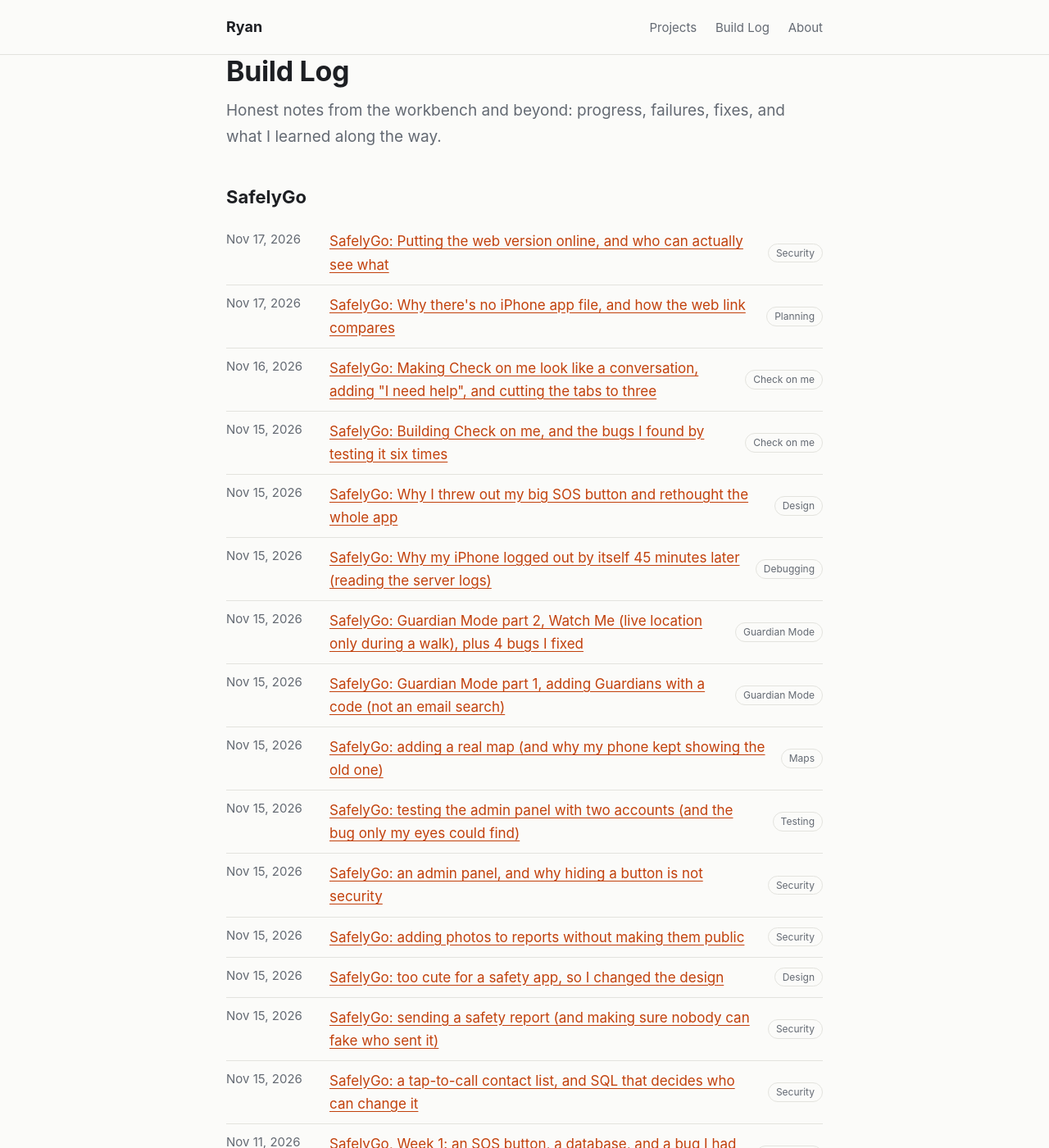
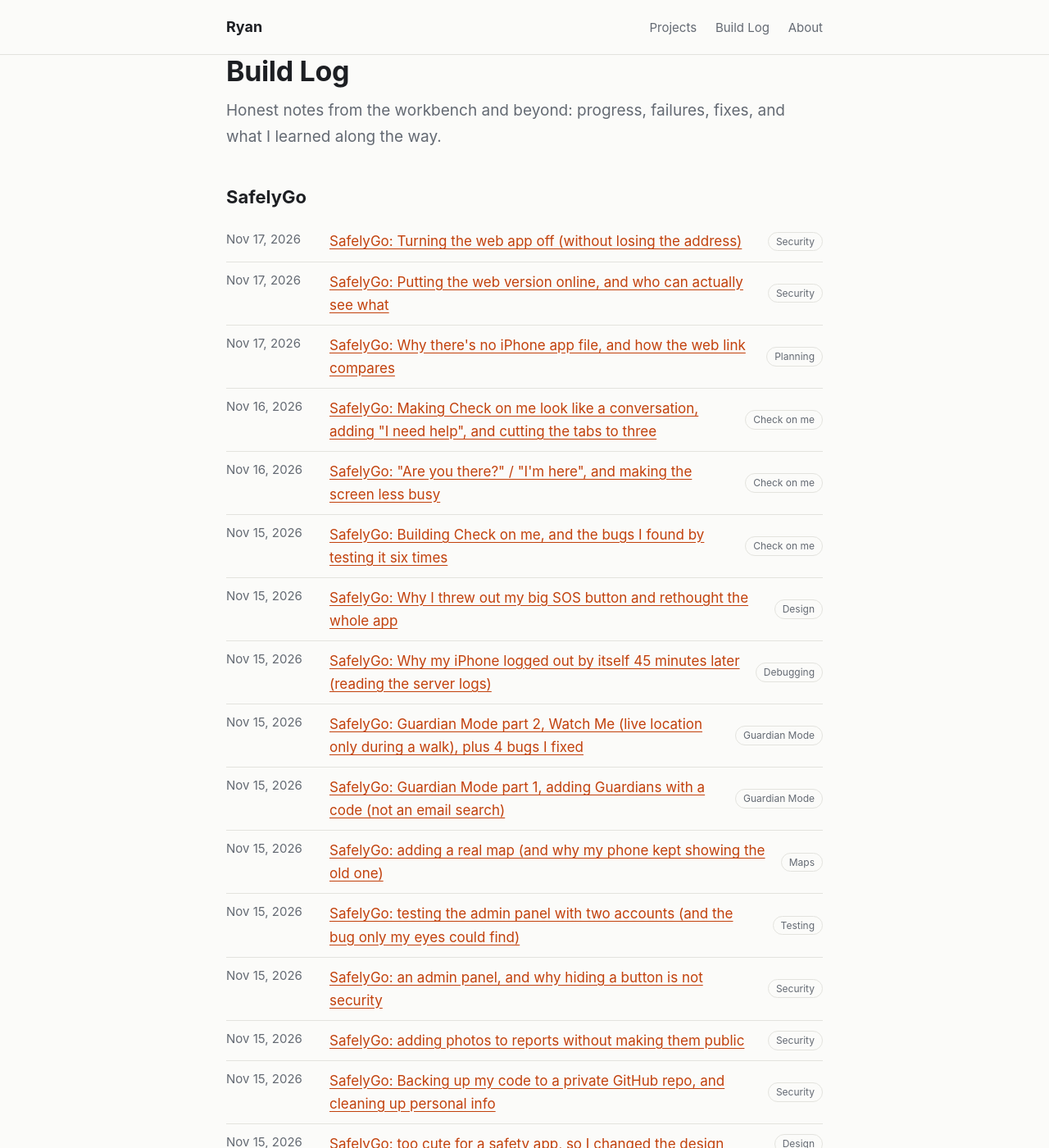
Before and after one commit to ryanyim777/ryanyim777.github.io, a Jekyll site: the page built from log.html, in a window 1280 px wide and 1400 px high. Shown: the whole window at 82% size. Built offline with Jekyll 4.4.1, drawn with Linux system fonts in a browser that asks for light colours; part of the change alters nothing that is shown.

Commit message:
Add SafelyGo posts: Check on me part 2, private GitHub backup, turning the web app off

```diff
--- /dev/null
+++ b/_posts/2026-11-15-safelygo-github-backup.md
@@ -0,0 +1,42 @@
+---
+title: "SafelyGo: Backing up my code to a private GitHub repo, and cleaning up personal info"
+date: 2026-11-15 18:30:00 -0600
+project: safelygo
+topic: Security
+---
+
+**Why I did this:**
+Until now, my app's code only lived on my computer. If the computer broke, I would lose everything.
+So I put the code in a **private GitHub repository**: a copy in the cloud that only I can see.
+
+**Two words I finally understood:**
+- **Commit** = a save point. Small and often, like saving a game before a hard level.
+- **Push** = sending those save points to GitHub, which is the cloud backup.
+
+Now I push right after every commit. If my computer stopped working tomorrow,
+I could download everything from GitHub and keep going.
+
+**Checking before uploading:**
+Before the first push, I checked **every commit**, not just the latest one, for things that must never go online:
+- the `.env` file (it holds my app's keys)
+- my `private/` folder (competition documents, personal information)
+- secret keys, and real locations
+
+None of them were in the history. The `.env` file and the `private/` folder are listed in `.gitignore`,
+which tells Git never to include them.
+
+**Cleaning up personal info on my blog:**
+While checking, I noticed my personal email address in a few places on this blog
+(the settings, the footer, and the About page). I removed it, and now people can reach me through my GitHub profile instead.
+I also turned on two GitHub settings:
+- **Keep my email addresses private**
+- **Block command line pushes that expose my email**
+
+**What I learned the hard way:**
+Fixing old commits ("rewriting history") changes the ID of *every* commit after it. My notes listed commit IDs,
+so I had to update them too. Before rewriting anything, I always made a full backup copy first, just in case.
+
+**What I learned:**
+- Commit small and often, and push right away. A backup you forget to make doesn't help.
+- Check the whole history, not just the latest version. Something deleted later can still be in an old commit.
+- Personal information can hide in unexpected places, like a website footer.
--- /dev/null
+++ b/_posts/2026-11-16-safelygo-check-on-me-part2.md
@@ -0,0 +1,73 @@
+---
+title: "SafelyGo: \"Are you there?\" / \"I'm here\", and making the screen less busy"
+date: 2026-11-16 01:00:00 -0600
+project: safelygo
+topic: Check on me
+---
+
+**The problem:**
+After [Check on me part 1](/log/2026/11/15/safelygo-check-on-me/), you could send a Check on me
+and your people could see where you are. But the sender had no idea if anyone actually *saw* it.
+When you're nervous, "Did anyone even see this?" is the scariest part.
+
+**What I first planned (and dropped):**
+My plan was a "silent chat" with ready-made buttons, like "Someone is following me" or "I'm lost".
+But there are endless situations, and a few buttons can't cover them. A long list is hard to use
+when you're scared. I also thought about a small text chat, but if people want to type,
+they'll use their Messages app. It's what they already use, and it notifies them even when the phone is locked.
+So I dropped both.
+
+**What I built instead (one button each side):**
+- **Seen:** when one of your people opens the live view, your screen shows "Seen". They don't have to do anything.
+- **Are you there?:** the sender can ask again at any time.
+- **I'm here:** the other person answers with one button.
+
+An answer only counts if it came **after the latest "Are you there?"**, so "Here" always means
+"still here *right now*", not "I was here 30 minutes ago."
+The database writes every time, not the phone, so nobody can fake it.
+
+**Changing the words:**
+My first version said "Are you with me?" and "I'm with you". When I tested it, "I'm with you" felt a little creepy,
+like someone is always watching you. "Are you there?" / "I'm here" is what people say on a phone call.
+It's shorter and sounds like "I can be reached," not "I'm watching you."
+
+**Making the screen less busy:**
+The first version worked, but it had too much text. The card had about ten lines: a title, a "since" time,
+each person's status, "You asked at…", "Keep SafelyGo open…", a green "Asked" box, and two buttons.
+
+<div class="shots">
+  <figure>
+    <img src="/assets/images/safelygo/part2-sender-before.webp" alt="Android, first version of the sender's card: Check on me is on, Since 12:26 AM, Administrator With you 12:27 AM, an Are you there? button, You asked at 12:27 AM, a sharing line, Keep SafelyGo open text, a green Asked box, I'm safe now, and Stop sharing.">
+    <figcaption>Before: about ten lines</figcaption>
+  </figure>
+  <figure>
+    <img src="/assets/images/safelygo/part2-sender-after.webp" alt="Android, cleaned-up sender's card: a green dot and Sharing with your people 11:05 PM, Administrator with a green Here 11:06 PM chip, Are you there?, I'm safe now, and Stop sharing.">
+    <figcaption>After: five things</figcaption>
+  </figure>
+</div>
+
+I used one rule: **one line = one piece of information.** I joined the title and the sharing line into one line
+with a pulsing green dot. Each person got a small chip (Sent → Seen → Here), and I removed every line
+that said the same thing twice.
+
+<img class="phone-shot" src="/assets/images/safelygo/part2-receiver-asked.webp" alt="iPhone, the receiver's screen: test asks: Are you there?, the map hidden for privacy, Updated 13 s ago, and one big I'm here button.">
+
+*The receiver's side: one status line, the map (hidden here because it shows a real location), and one button.*
+
+**How I tested it:**
+| What I did | Result |
+|---|---|
+| Sender: Check on me | "Administrator · Sent" ✅ |
+| Receiver: open it | Sender's chip changes to "Seen" by itself ✅ |
+| Receiver: I'm here | Sender: "✓ Here · 11:06 PM" ✅ |
+| Sender: Are you there? | Receiver's screen: "test asks: Are you there?" ✅ |
+| Receiver: I'm here again | Sender: "✓ Here · 11:09 PM" ✅ |
+
+**What I learned:**
+- The most useful feature was the simplest one: letting the sender know someone saw it.
+- Words matter. "I'm with you" and "I'm here" do the same thing, but they feel very different.
+- A screen people read in a tense moment should say each thing only once.
+
+**Next step:**
+Make the whole thing look like a conversation, so it's clear *who* you're talking with,
+and add an "I need help" button. That's my [next post](/log/2026/11/16/safelygo-thread-and-help/).
--- a/_posts/2026-11-16-safelygo-thread-and-help.md
+++ b/_posts/2026-11-16-safelygo-thread-and-help.md
@@ -6,7 +6,7 @@ topic: Check on me
 ---
 
 **Where I started today:**
-In my [last post](/log/2026/11/15/safelygo-check-on-me/), Check on me could share your location
+In my [last post](/log/2026/11/16/safelygo-check-on-me-part2/), Check on me could share your location
 with the people you picked, and they could answer "I'm here" when you asked "Are you there?".
 It worked on both phones. But when I looked at the screens again, a few things bothered me:
 
--- /dev/null
+++ b/_posts/2026-11-17-safelygo-web-off.md
@@ -0,0 +1,43 @@
+---
+title: "SafelyGo: Turning the web app off (without losing the address)"
+date: 2026-11-17 22:30:00 -0600
+project: safelygo
+topic: Security
+---
+
+**Why:**
+After I [put the web version online](/log/2026/11/17/safelygo-web-online/), I realized anyone with the link
+could open it. The database rules protect everyone's data, but I still wanted the app closed
+until I share it with the judges. I also really liked the address, so I didn't want to lose it.
+
+**Is the address mine?**
+Yes. The address was made from my project's name and is tied to my Expo project.
+As long as I don't delete that project, nobody else can take it. (Note to self: **never delete the Expo project.**)
+
+**How I turned it off:**
+I can't just "pause" the website, but I can replace the app with a one-page **"Coming soon"** site.
+It has a small "don't list me in search engines" tag. Now the address shows this:
+
+<img src="/assets/images/safelygo/web-coming-soon.webp" style="border: 1px solid var(--line);" alt="A simple page with a shield icon, SafelyGo, and the text Coming soon. This app is not open right now.">
+
+Now it's one command each way, run inside the project folder:
+- turn off: `npm run web:off`
+- turn on: `npm run deploy:web`
+
+**Mistakes and surprises:**
+1. **My first try failed with an "ENOENT" error.** I ran the command from my user folder instead of the project folder,
+   and I ran it before the command even existed. npm commands only work in the folder that has `package.json`.
+2. **The old app still showed up for a while.** The hosting service keeps a copy of each page for up to
+   **1 hour** (a cache). So after switching, the old version can stay visible for up to an hour.
+   That works the other way too: I need to turn the app back on **at least an hour before judging**.
+3. **Every deployment has its own extra address.** Each time I deploy, the service also creates a second address
+   just for that version, and those kept showing the app. I deleted the old ones. Turning the app back on simply makes a new one.
+
+**What it doesn't change:**
+The database is still running, so my phone tests in Expo Go work the same. Turning off the website
+only hides the web version.
+
+**What I learned:**
+- "Off" can mean "replace it with a placeholder," which keeps the address safe.
+- Caches make changes slow to appear, so plan ahead before important moments.
+- Run commands in the right folder!
```
Also changed, not shown: assets/images/safelygo/part2-receiver-asked.webp (added), assets/images/safelygo/part2-sender-after.webp (added), assets/images/safelygo/part2-sender-before.webp (added), assets/images/safelygo/web-coming-soon.webp (added).
